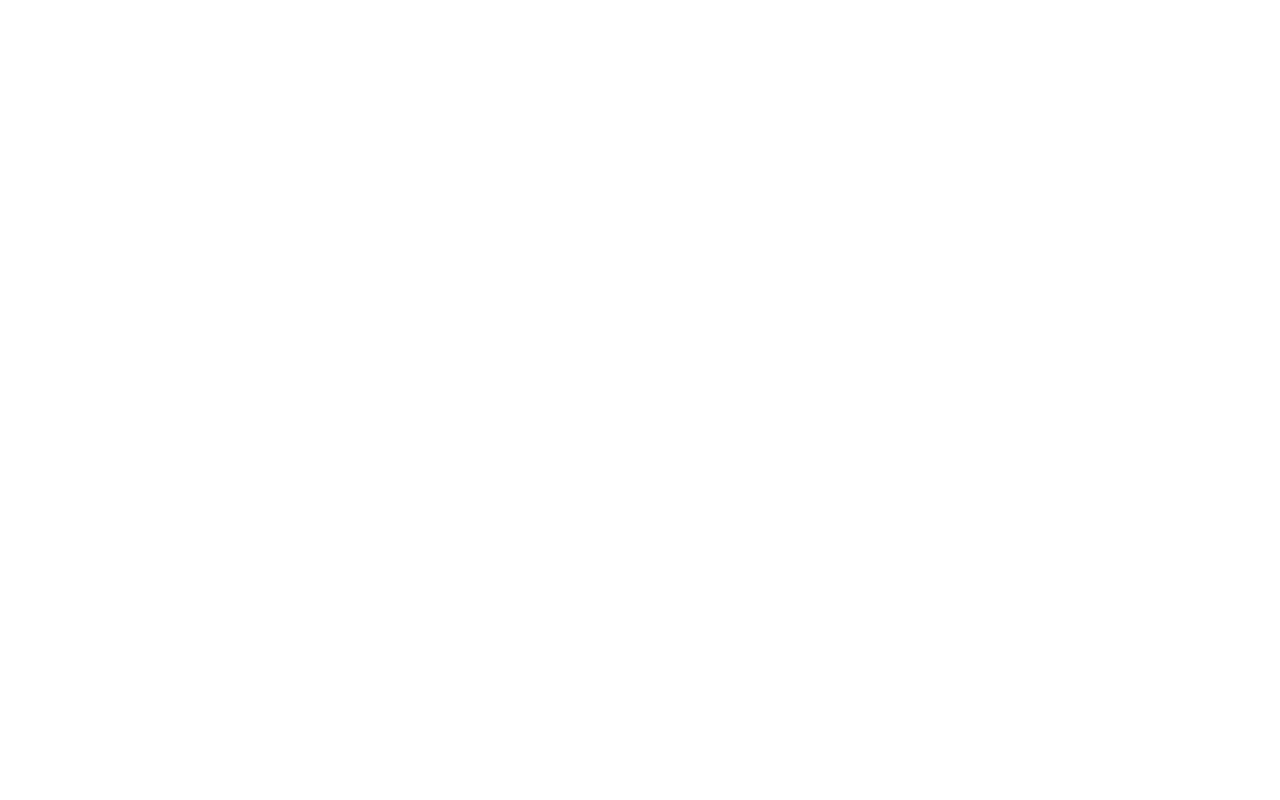
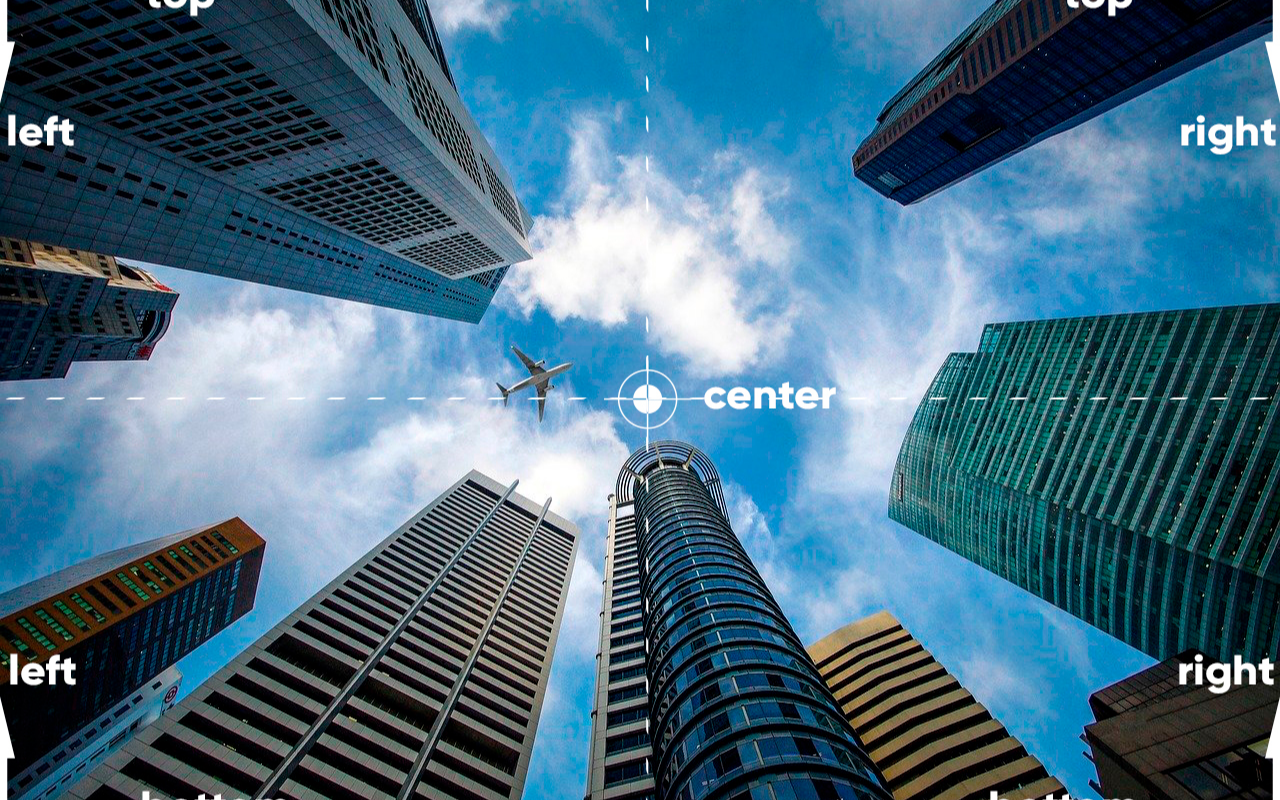
Before and after one commit to VitorSCRITTORE/Html5_Css3, a plain HTML site: page Modulo_3_de_5/cap19-ex022/fundo005.html in a window 1280 px wide. Drawn offline with Linux system fonts and the light colour scheme.

Commit message:
Update fundo005.html

```diff
--- a/Modulo_3_de_5/cap19-ex022/fundo005.html
+++ b/Modulo_3_de_5/cap19-ex022/fundo005.html
@@ -7,7 +7,7 @@
     <style>
         body{
             height: 98vh;
-            background-image: url(Modulo_3_de_5/cap19-ex022/imagens/wallpaper003.jpg);
+            background-image: url(imagens/wallpaper003.jpg);
             background-position: center center;
             background-repeat: no-repeat;
         }
```
